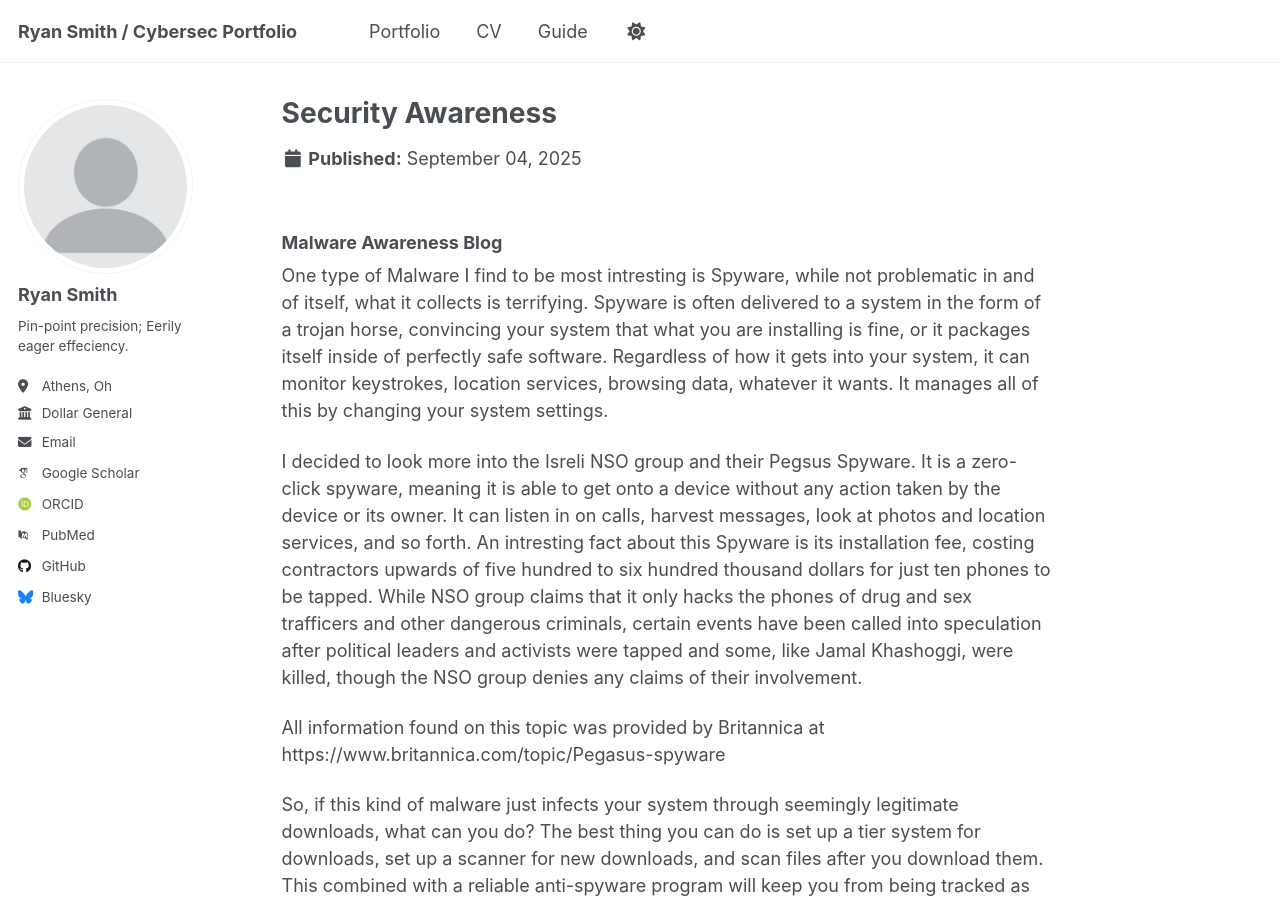
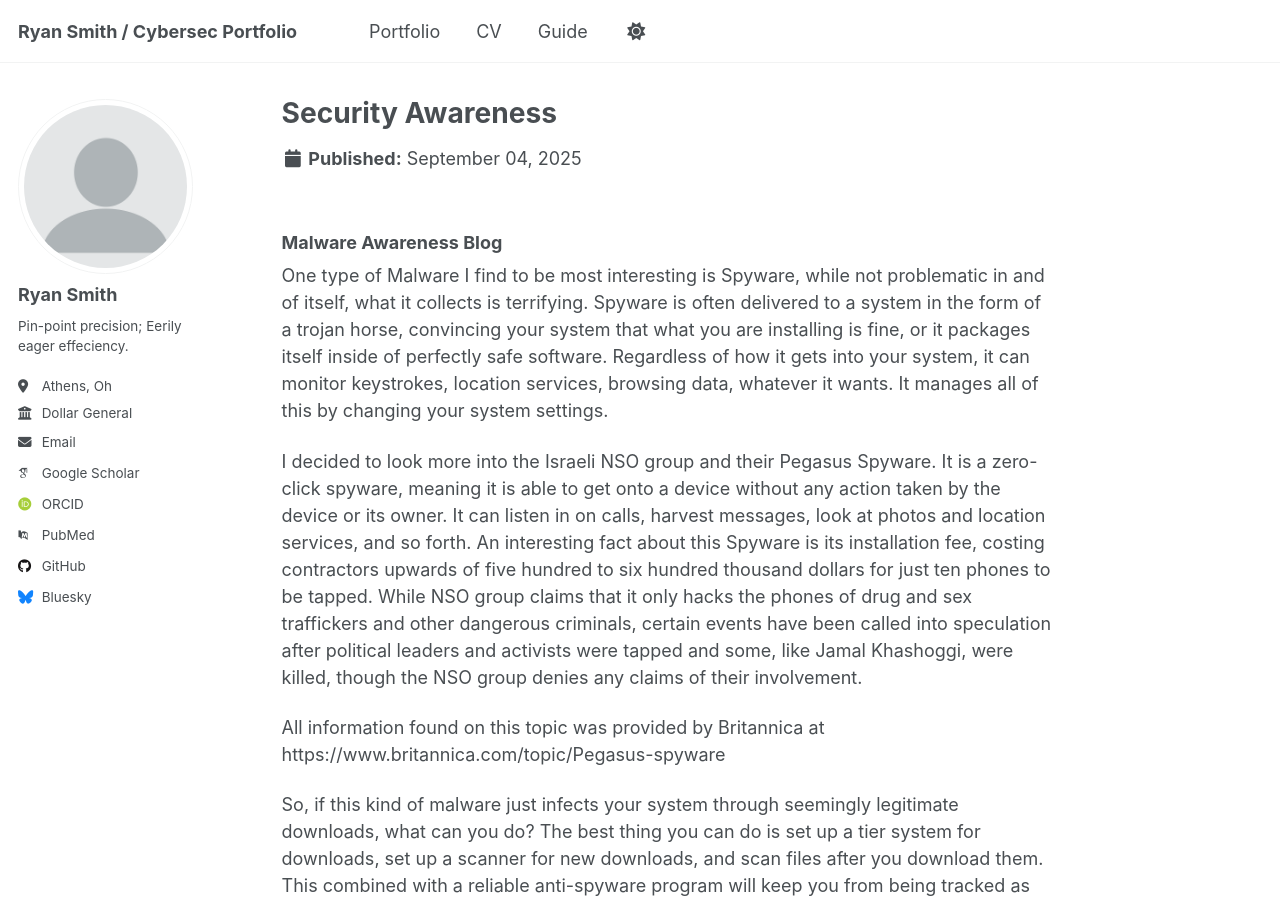
Before and after one commit to Smith-Ryan1/Ryan-Smith-Portfolio, a Jekyll site: the page built from _portfolio/Security Awareness.md, in a window 1280 px wide and 900 px high. Built offline with Jekyll 4.4.1, drawn with Linux system fonts in a browser that asks for light colours; some web fonts are replaced; a script that is not in the unit is left out.

Commit message:
Update Security Awareness.md

```diff
--- a/_portfolio/Security Awareness.md
+++ b/_portfolio/Security Awareness.md
@@ -5,9 +5,9 @@ collection: portfolio
 ---
 
 ### Malware Awareness Blog
-One type of Malware I find to be most intresting is Spyware, while not problematic in and of itself, what it collects is terrifying. Spyware is often delivered to a system in the form of a trojan horse, convincing your system that what you are installing is fine, or it packages itself inside of perfectly safe software. Regardless of how it gets into your system, it can monitor keystrokes, location services, browsing data, whatever it wants. It manages all of this by changing your system settings.
+One type of Malware I find to be most interesting is Spyware, while not problematic in and of itself, what it collects is terrifying. Spyware is often delivered to a system in the form of a trojan horse, convincing your system that what you are installing is fine, or it packages itself inside of perfectly safe software. Regardless of how it gets into your system, it can monitor keystrokes, location services, browsing data, whatever it wants. It manages all of this by changing your system settings.
 
-I decided to look more into the Isreli NSO group and their Pegsus Spyware. It is a zero-click spyware, meaning it is able to get onto a device without any action taken by the device or its owner. It can listen in on calls, harvest messages, look at photos and location services, and so forth. An intresting fact about this Spyware is its installation fee, costing contractors upwards of five hundred to six hundred thousand dollars for just ten phones to be tapped. While NSO group claims that it only hacks the phones of drug and sex trafficers and other dangerous criminals, certain events have been called into speculation after political leaders and activists were tapped and some, like Jamal Khashoggi, were killed, though the NSO group denies any claims of their involvement.
+I decided to look more into the Israeli NSO group and their Pegasus Spyware. It is a zero-click spyware, meaning it is able to get onto a device without any action taken by the device or its owner. It can listen in on calls, harvest messages, look at photos and location services, and so forth. An interesting fact about this Spyware is its installation fee, costing contractors upwards of five hundred to six hundred thousand dollars for just ten phones to be tapped. While NSO group claims that it only hacks the phones of drug and sex traffickers and other dangerous criminals, certain events have been called into speculation after political leaders and activists were tapped and some, like Jamal Khashoggi, were killed, though the NSO group denies any claims of their involvement.
 
 All information found on this topic was provided by Britannica at https://www.britannica.com/topic/Pegasus-spyware
 
```
